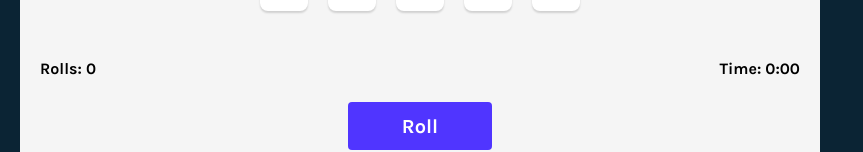
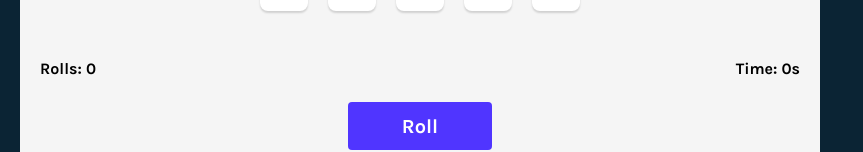
Before and after one commit to vishalicious213/tenzies, a React (Vite) app: page / in a window 1280 px wide. Shown: the part 246-398 px from the top of the page, without its empty margins (0-863 px from the left). Built offline with nearby package versions, Linux system fonts and the light colour scheme.

Commit message:
set .time to display time value from state

```diff
--- a/src/App.jsx
+++ b/src/App.jsx
@@ -6,6 +6,7 @@
     const [dice, setDice] = useState(allNewDice)
     const [tenzies, setTenzies] = useState(false)
     const [rolls, setRolls] = useState(0)
+    const [time, setTime] = useState(0)
 
     useEffect(() => {
         let winningValue = dice[0].value
@@ -85,7 +86,7 @@
 
             <section className="stats">
                 <div className="rolls">Rolls: {rolls}</div>
-                <div className="time">Time: 0:00</div>
+                <div className="time">Time: {time}s</div>
             </section>
 
             <button className="roll-dice" onClick={rollDice}>{tenzies ? "New Game" : "Roll"}</button>
```
